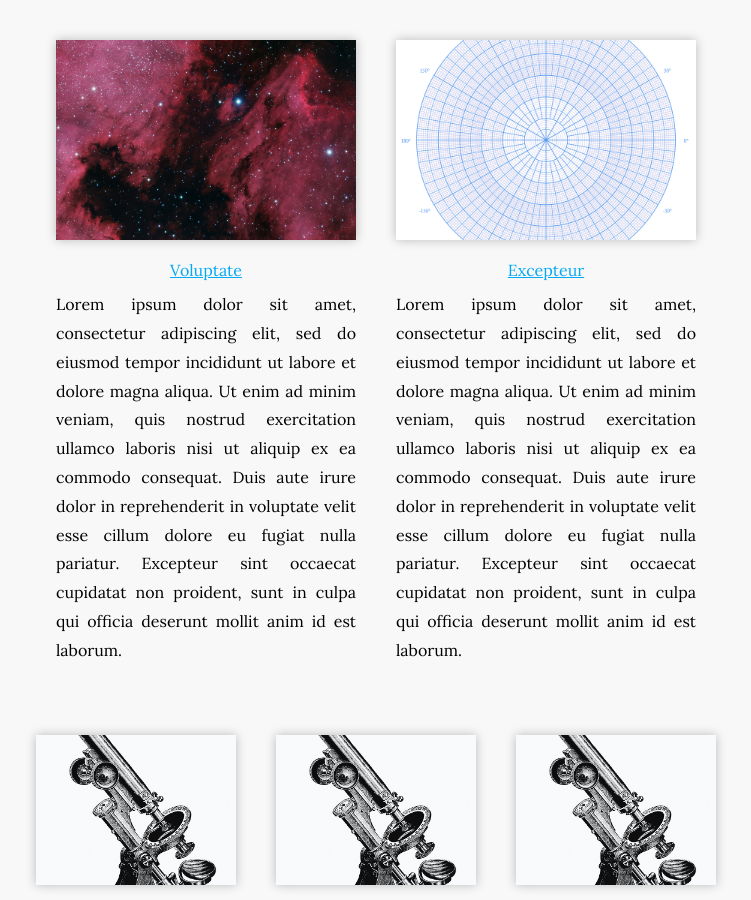
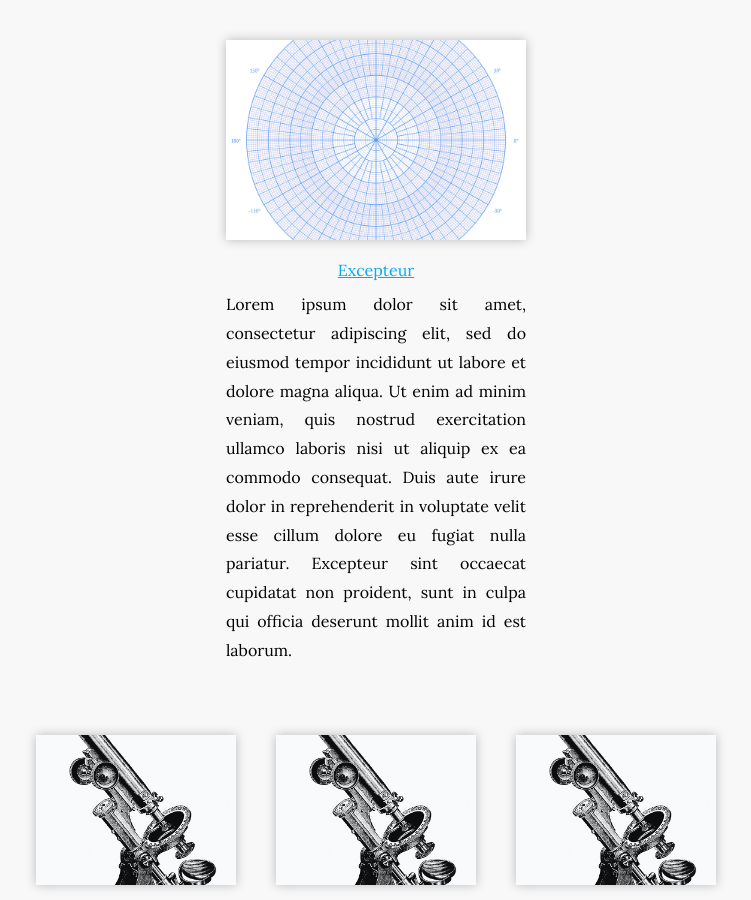
Before and after one commit to COMBINE-lab/combine-lab.github.io, a Jekyll site: the page built from resources/index.md, in a window 1280 px wide and 900 px high, scrolled down 448 px. Shown: the whole window, without its empty margins (264-1015 px from the left). Built offline with Jekyll 4.4.1, drawn with Linux system fonts in a browser that asks for light colours; nearby versions of some CDN libraries.

Commit message:
Update resources.yml

```diff
--- a/_data/resources.yml
+++ b/_data/resources.yml
@@ -20,12 +20,11 @@
 # repo:
 # A GitHub repo to automatically fetch tags (aka "topics") from.
 
-- title: Voluptate
-  type: featured
-  image: images/space.jpg
-  link: https://nasa.gov/
-  description: Lorem ipsum dolor sit amet, consectetur adipiscing elit, sed do eiusmod tempor incididunt ut labore et dolore magna aliqua. Ut enim ad minim veniam, quis nostrud exercitation ullamco laboris nisi ut aliquip ex ea commodo consequat. Duis aute irure dolor in reprehenderit in voluptate velit esse cillum dolore eu fugiat nulla pariatur. Excepteur sint occaecat cupidatat non proident, sunt in culpa qui officia deserunt mollit anim id est laborum.
-  repo: greenelab/lab-website-template
+- title: pufferfish
+  type: software
+  link: Pufferfish An efficient index for the colored, compacted, de Bruijn graph
+  description: Pufferfish An efficient index for the colored, compacted, de Bruijn graph
+  repo: combine-lab/pufferfish
 
 - title: Excepteur
   type: featured
```
